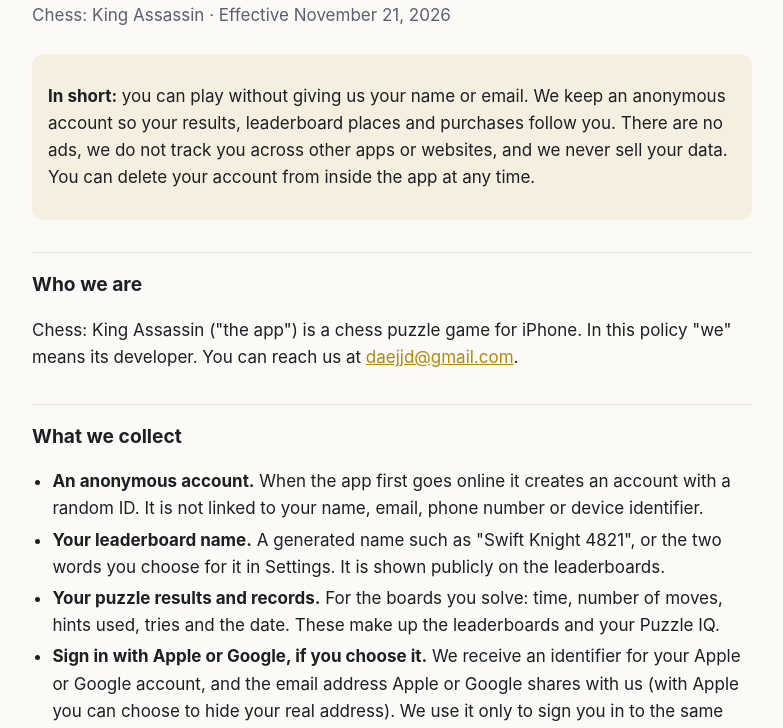
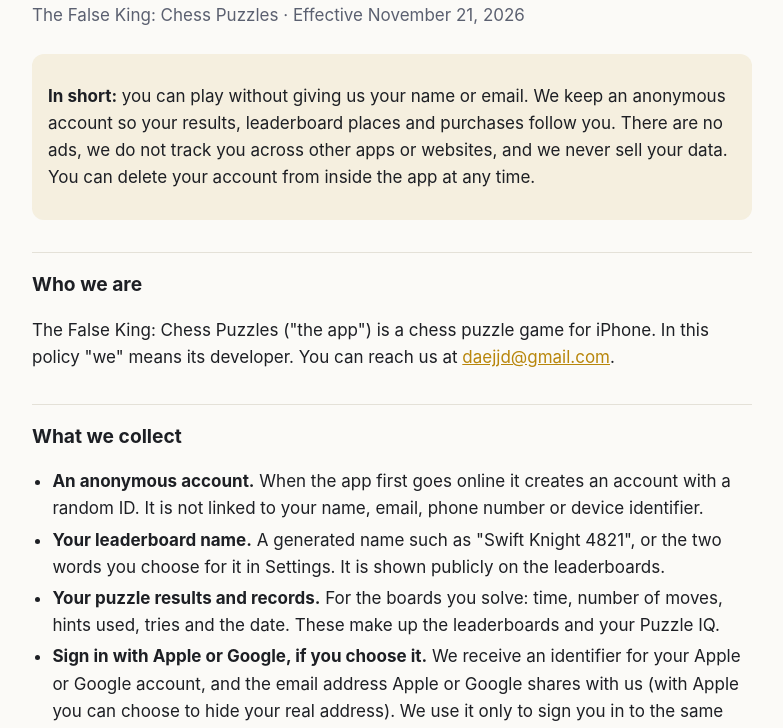
Before and after one commit to codeherogames/the-false-king, a plain HTML site: page privacy.html in a window 1280 px wide. Shown: the part 70-798 px from the top of the page, without its empty margins (248-1031 px from the left). Drawn offline with Linux system fonts and the light colour scheme.

Commit message:
Rename to The False King: Chess Puzzles
Co-Authored-By: Claude Opus 5.5 <noreply@anthropic.com>

```diff
--- a/privacy.html
+++ b/privacy.html
@@ -3,7 +3,7 @@
 <head>
 <meta charset="utf-8">
 <meta name="viewport" content="width=device-width, initial-scale=1">
-<title>Privacy Policy · Chess: King Assassin</title>
+<title>Privacy Policy · The False King: Chess Puzzles</title>
 <style>
   :root { color-scheme: light dark; --text: #1d1f24; --muted: #5b6070; --bg: #fbfaf7; --accent: #b8860b; --rule: #e4e1d8; }
   @media (prefers-color-scheme: dark) { :root { --text: #ecebe7; --muted: #a7abb6; --bg: #17191e; --accent: #e6b450; --rule: #2c3038; } }
@@ -21,7 +21,7 @@
 <body>
 <main>
 <h1>Privacy Policy</h1>
-<p class="date">Chess: King Assassin · Effective November 21, 2026</p>
+<p class="date">The False King: Chess Puzzles · Effective November 21, 2026</p>
 
 <div class="summary">
   <p><strong>In short:</strong> you can play without giving us your name or email. We keep an anonymous account so your
@@ -30,7 +30,7 @@
 </div>
 
 <h2>Who we are</h2>
-<p>Chess: King Assassin ("the app") is a chess puzzle game for iPhone. In this policy "we" means its developer. You can
+<p>The False King: Chess Puzzles ("the app") is a chess puzzle game for iPhone. In this policy "we" means its developer. You can
 reach us at <a href="mailto:daejjd@gmail.com">daejjd@gmail.com</a>.</p>
 
 <h2>What we collect</h2>
```
Also changed, not shown: index.html (+2 -2 lines).
